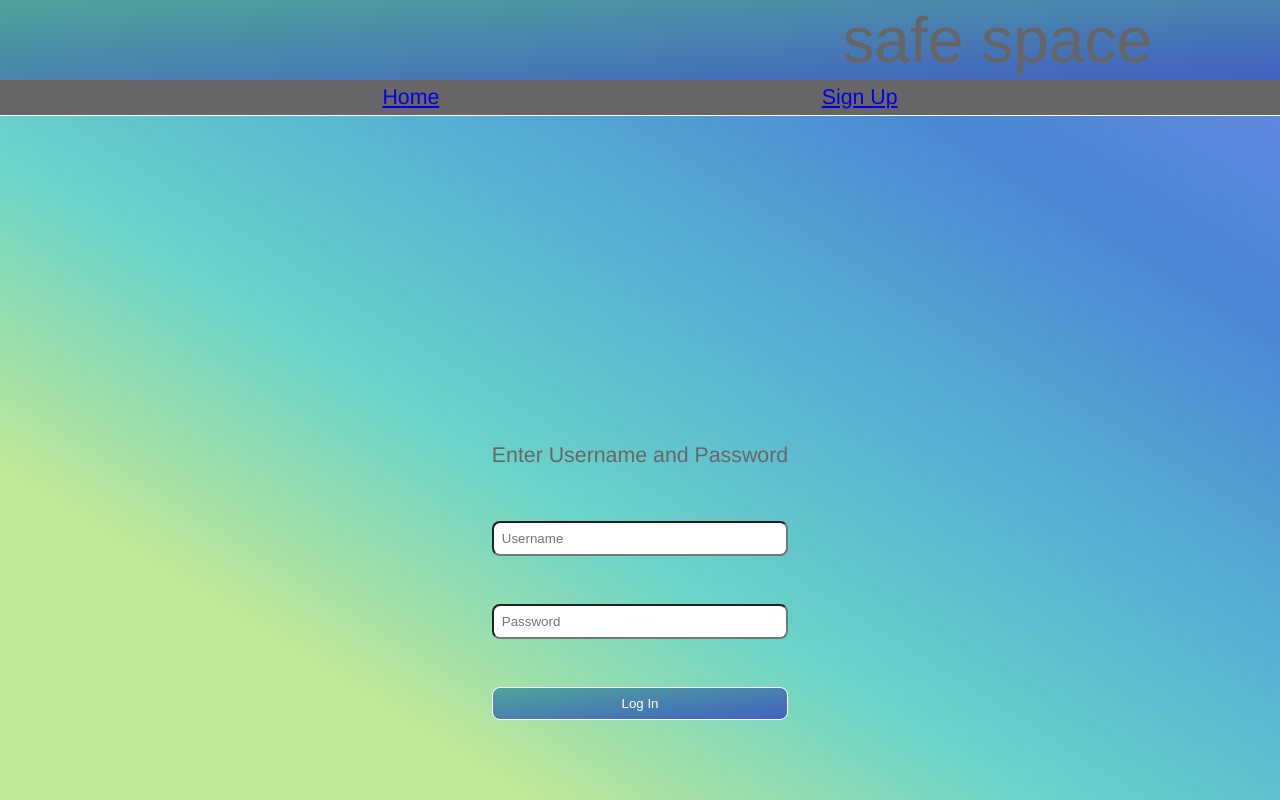
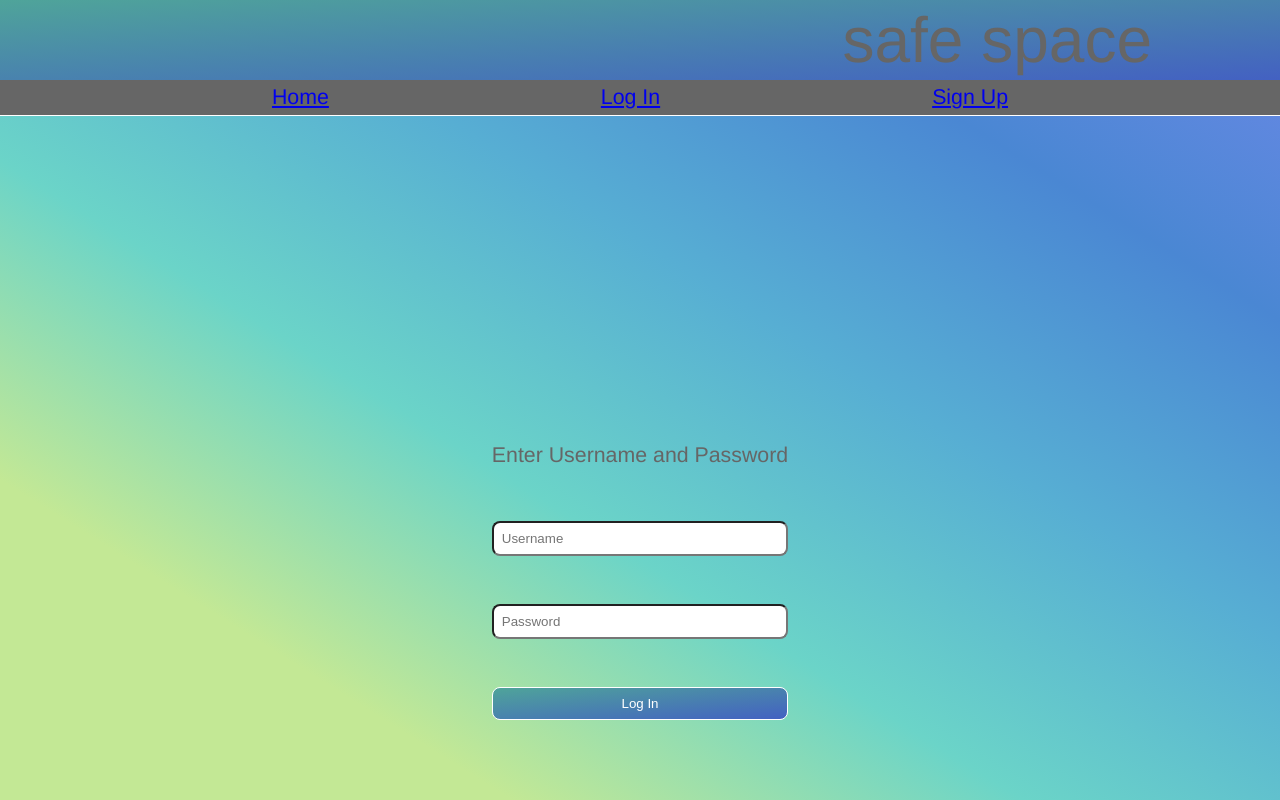
Before and after one commit to safe-space-lambda/frontend-padraic, a React (Create React App) app in the folder safespace/: page / in a window 1280 px wide. Built offline with nearby package versions, Linux system fonts and the light colour scheme.

Commit message:
nav issue fixed, thanks Caleb

```diff
--- a/safespace/src/App.js
+++ b/safespace/src/App.js
@@ -44,6 +44,7 @@ class App extends Component {
   }
 
   logout = () => {
+    console.log('pow');
     this.setState({
       ...this.state,
       token: null,
@@ -57,7 +58,7 @@ class App extends Component {
   render() {
     return (
       <AppBox>
-        <Navigation displayName={this.state.displayName} navSwap={this.navSwap}/>
+        <Navigation displayName={this.state.displayName} token={this.state.token} logout={this.logout}/>
         <Route path='/signup/' component={SignupView} />
         <Route exact path='/' render={props =>(
           this.state.token !== null
--- a/safespace/src/components/Navigation.js
+++ b/safespace/src/components/Navigation.js
@@ -40,17 +40,16 @@ const NavBar = styled.nav`
 
 const Navigation = props => {
 
-    const navSwap = () => (props.token === null
+    const navSwap = props.token === null
         ? <Link to='/'>Log In</Link>
-        : <h2 onClick={props.logout}>Log Out</h2>
-    );
+        : <h2 onClick={props.logout}>Log Out</h2>;
 
     return(
         <NavBar>
             <h1>safe space</h1>
             <div>
                 <Link to='/'>Home</Link>
-                {props.navSwap}
+                {navSwap}
                 <NavLink to='/signup' activeClassName='inUse'>Sign Up</NavLink>
                 {props.displayName}
             </div>
```
